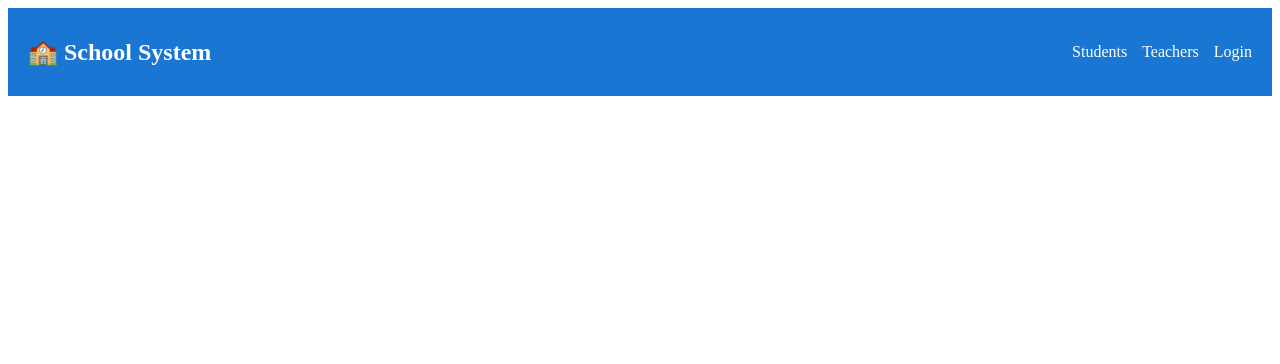
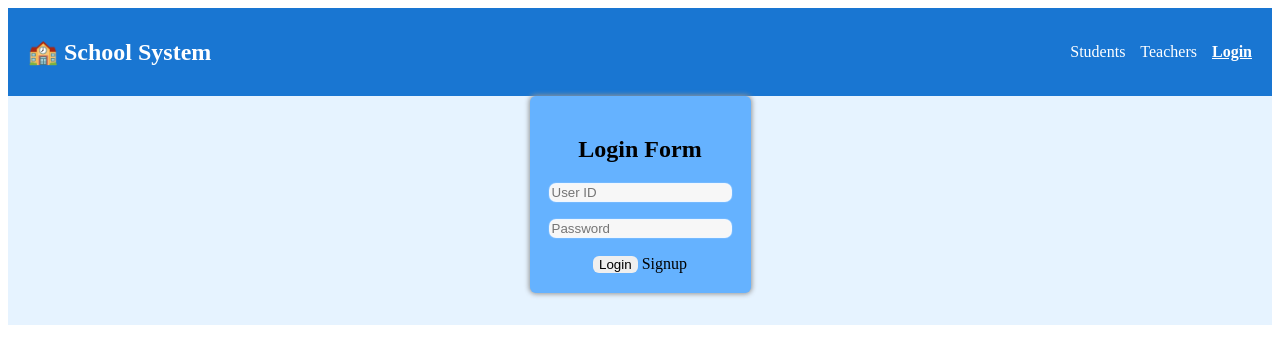
Before and after one commit to Arif-Umrani/schoolSystem-angular, an Angular app: page /login in a window 1280 px wide. Before the commit this address led to /. Shown: the top 364 px of the page. Built offline with nearby package versions, Linux system fonts and the light colour scheme.

Commit message:
add login page

```diff
--- a/src/app/app.routes.ts
+++ b/src/app/app.routes.ts
@@ -1,9 +1,12 @@
 import { Routes } from '@angular/router';
 import { StudentList } from './modules/students/student-list/student-list';
 import { TeacherList } from './modules/teachers/teacher-list/teacher-list';
+import { Login } from './modules/auth/login/login';
 
 export const routes: Routes = [
+  { path: 'login', component: Login },
   { path: 'students', component: StudentList },
   { path: '', redirectTo: 'students', pathMatch: 'full' },
   { path: 'teachers', component:TeacherList }
+
 ];
--- /dev/null
+++ b/src/app/modules/auth/login/login.html
@@ -0,0 +1,38 @@
+<div class="formContainer">
+  <!-- login form -->
+  <form class="form my-5">
+    <h2 class="my-3">Login Form</h2>
+    <input type="text" class="inputField" placeholder="User ID" [(ngModel)]="userName" name="userName" />
+
+    <br><br>
+
+    <input type="password" class="inputField" placeholder="Password" [(ngModel)]="password" name="password" />
+
+    <br><br>
+
+    <div class="d-flex justify-content-center align-items-center">
+      <button type="button" class="formBtn" (click)="login()">
+        Login
+      </button>
+
+      <a routerLink="/signup" class="formBtn bg-ligh text-dark text-decoration-none px-2">
+        Signup
+      </a>
+    </div>
+  </form>
+  <p>{{ loginMsg }} </p>
+</div>
+
+
+<!-- table to show the users -->
+<table class="hideTable">
+  <thead>
+    <tr>
+      <th>Name</th>
+      <th>Email</th>
+      <th>Password</th>
+      <th>Actions</th>
+    </tr>
+  </thead>
+  <tbody id="userList"></tbody>
+</table>
--- /dev/null
+++ b/src/app/modules/auth/login/login.scss
@@ -0,0 +1,58 @@
+//variables:
+//colors
+$formBg: rgb(101, 178, 255);
+$mainBg: rgb(230, 243, 255);
+$input: rgb(247, 247, 247);
+
+// margin, padding, border
+$b-radius:6px;
+$m-50: 50px;
+$m-10: 10px;
+
+
+
+.formContainer {
+background-color: $mainBg;
+display: flex;
+flex-direction: column;
+text-align: center;
+
+}
+
+.form {
+  background-color: $formBg;
+  margin: auto;
+  border-radius: $b-radius;
+  padding: 20px;
+  box-shadow: 0px 0px 5px 1px rgb(149, 149, 149);
+}
+
+.inputField {
+  background-color: $input;
+  border-radius: $b-radius;
+  outline: none;
+  border: none;
+  box-shadow: 0px 0px 1px 1px rgb(254, 254, 255);
+  &:hover {
+    box-shadow: inset 0px 1px 13px -4px rgb(122, 123, 124);
+  }
+}
+
+.formBtn {
+  border-radius: $b-radius;
+  border: none;
+  &:hover {
+    box-shadow: 0px 0px 3px 1px rgb(254, 254, 255);
+  }
+}
+.signupBtn {
+  border-radius: $b-radius;
+  border: none;
+  &:hover {
+    box-shadow: 0px 0px 3px 1px rgb(254, 254, 255);
+  }
+}
+
+.hideTable {
+  display: none;
+}
--- /dev/null
+++ b/src/app/modules/auth/login/login.ts
@@ -0,0 +1,60 @@
+import { Component } from '@angular/core';
+import { FormsModule } from '@angular/forms';
+import { Router } from '@angular/router';
+
+@Component({
+  selector: 'app-login',
+  imports: [FormsModule],
+  templateUrl: './login.html',
+  styleUrl: './login.scss',
+})
+export class Login {
+
+  userName: string = '';
+  password: string | number = '';
+  loginMsg: string = '';
+
+  users: any[] = [];
+
+  constructor(private router: Router) {}
+
+  login() {
+  // let userName = document.getElementById("userName").value;
+  // let password = document.getElementById("pswd").value;
+  // let loginMsg = document.getElementById("loginMsg");
+
+  let found = this.users.find(acc => acc.userName === this.userName && acc.password === this.password);
+
+  if (found) {
+    this.loginMsg = "Succeffuly Logged in!";
+
+    //new page if logged in
+    this.router.navigate(['/login-success']);
+
+
+  } else {
+    this.loginMsg = "User Not Found!";
+    this.password = '';
+  }
+}
+
+
+  // addLogin() {
+  //   let user = {
+  //     userName: this.userName,
+  //     email: this.email,
+  //     password: this.password
+  //   };
+
+  //   if (!this.userName || !this.email || !this.password) {
+  //     alert("Error: Inputfield Empty");
+  //     return;
+  //   }
+
+  //   //reset
+  //   this.userName = '';
+  //   this.email = '';
+  //   this.password = '';
+  // }
+
+}
```
Also changed, not shown: src/app/shared/models/login.model.ts (added, +8 -0 lines).
